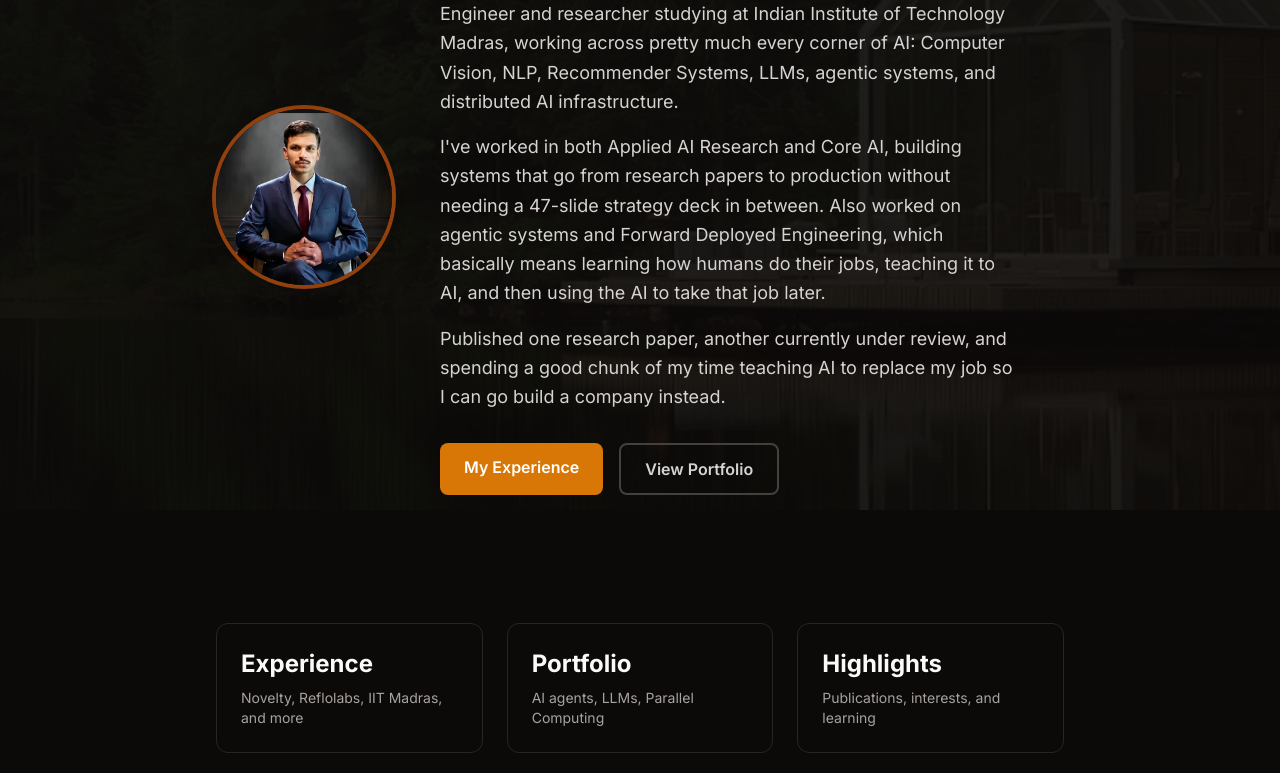
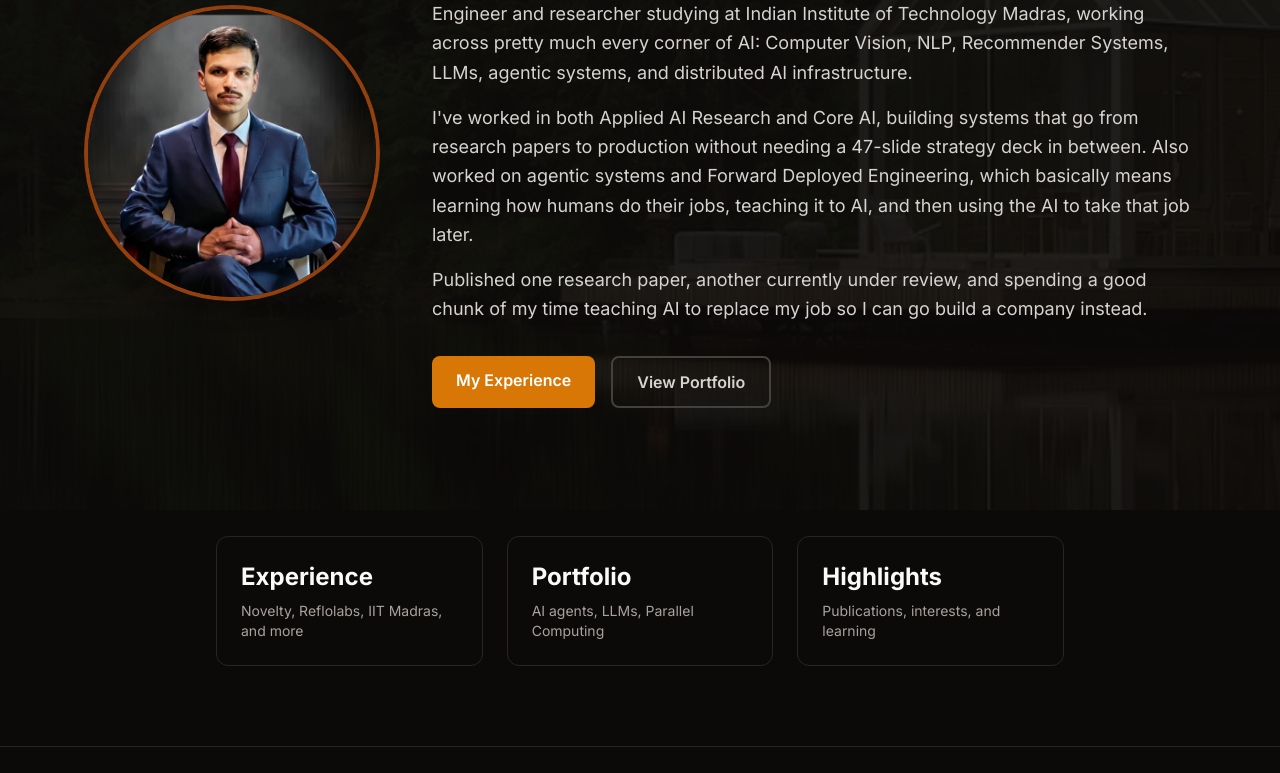
Before and after one commit to ayushadarsh7/website, an Astro site: page / in a window 1280 px wide. Shown: the part 290-1063 px from the top of the page. Built offline with nearby package versions, Linux system fonts and the light colour scheme; Astro itself is replaced by a stand-in of ours.

Commit message:
Update homepage layout and content

```diff
--- a/src/pages/index.astro
+++ b/src/pages/index.astro
@@ -8,13 +8,13 @@ import '../styles/global.css';
 <Layout title="Ayush Adarsh - Developer & Researcher">
   <Header />
   <main class="flex-1">
-    <section class="max-w-4xl mx-auto px-6 py-20 md:py-32">
-      <div class="flex flex-col md:flex-row items-center gap-12">
+    <section class="max-w-6xl mx-auto px-6 py-20 md:py-32">
+      <div class="flex flex-col md:flex-row items-center gap-14">
         <div class="shrink-0">
           <img
             src="/profile_web.png"
             alt="Ayush Adarsh"
-            class="w-36 h-36 md:w-44 md:h-44 rounded-full object-cover ring-4 ring-accent-200 dark:ring-accent-800 shadow-xl"
+            class="w-52 h-52 md:w-72 md:h-72 rounded-full object-cover ring-4 ring-accent-200 dark:ring-accent-800 shadow-xl"
           />
         </div>
         <div class="text-center md:text-left">
@@ -22,13 +22,13 @@ import '../styles/global.css';
           <h1 class="text-4xl md:text-5xl font-black text-warm-900 dark:text-warm-50 mb-5 leading-tight">
             Ayush Adarsh
           </h1>
-          <p class="text-lg text-warm-600 dark:text-warm-300 leading-relaxed max-w-xl">
+          <p class="text-lg text-warm-600 dark:text-warm-300 leading-relaxed">
             Engineer and researcher studying at Indian Institute of Technology Madras, working across pretty much every corner of AI: Computer Vision, NLP, Recommender Systems, LLMs, agentic systems, and distributed AI infrastructure.
           </p>
-          <p class="text-lg text-warm-600 dark:text-warm-300 leading-relaxed max-w-xl mt-4">
+          <p class="text-lg text-warm-600 dark:text-warm-300 leading-relaxed mt-4">
             I've worked in both Applied AI Research and Core AI, building systems that go from research papers to production without needing a 47-slide strategy deck in between. Also worked on agentic systems and Forward Deployed Engineering, which basically means learning how humans do their jobs, teaching it to AI, and then using the AI to take that job later.
           </p>
-          <p class="text-lg text-warm-600 dark:text-warm-300 leading-relaxed max-w-xl mt-4">
+          <p class="text-lg text-warm-600 dark:text-warm-300 leading-relaxed mt-4">
             Published one research paper, another currently under review, and spending a good chunk of my time teaching AI to replace my job so I can go build a company instead.
           </p>
           <div class="flex flex-wrap justify-center md:justify-start gap-4 mt-8">
```
